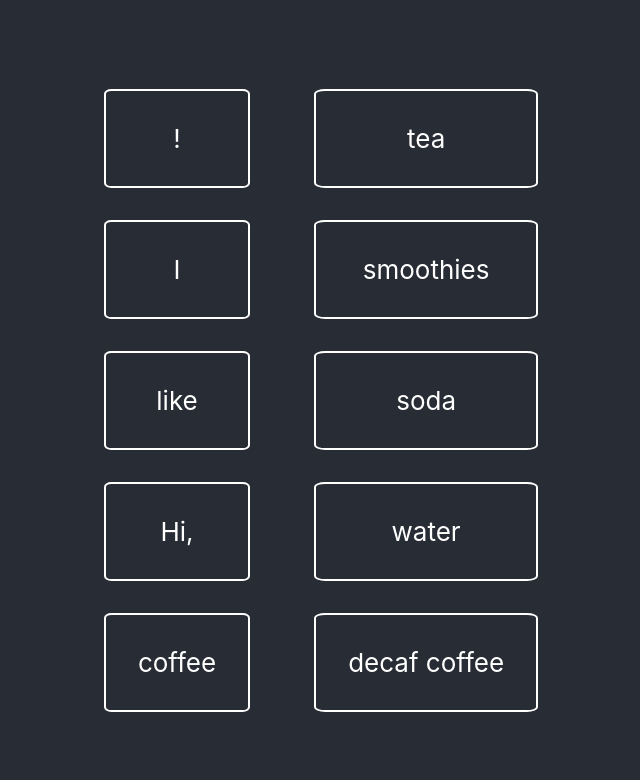
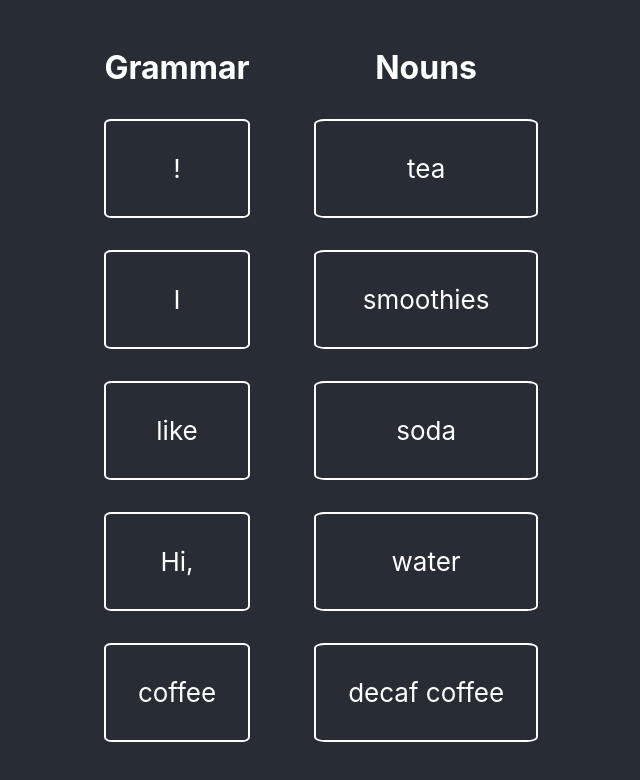
Before and after one commit to katiepdx/react-beautiful-dnd-practice, a React (Create React App) app: page / in a window 1280 px wide. Shown: the top 780 px of the page, without its empty margins (319-959 px from the left). Built offline with nearby package versions, Linux system fonts and the light colour scheme.

Commit message:
add list titles and fix id issue in checkDrinksWin

```diff
--- a/src/App.css
+++ b/src/App.css
@@ -8,7 +8,10 @@
   font-size: calc(10px + 2vmin);
   color: white;
 }
-
+h1 {
+  font-size: 2rem;
+  text-align: center;
+}
 .word-item {
   border: 2px solid white;
   margin: 2rem;
--- a/src/App.js
+++ b/src/App.js
@@ -1,13 +1,13 @@
 import React, { useState, useEffect } from 'react';
 import { DragDropContext, Droppable } from 'react-beautiful-dnd';
 import WordList from './components/WordList';
-import { draggableList, nounsList, drinksWinOrder } from './data/mock-data';
+import { tssList, nounsList, drinksWinOrder } from './data/mock-data';
 import { checkDrinksWin, reorderList } from './utils/dragDropUtils';
 import './App.css';
 
 function App() {
-  const [wordList, setWordList] = useState(draggableList);
-  const [nounList, setNounsList] = useState(nounsList);
+  const [wordList, setWordList] = useState(tssList.words);
+  const [nounList, setNounsList] = useState(nounsList.words);
   const [currDragged, setCurrDragged] = useState();
   const [winStyles, setWinStyles] = useState();
 
@@ -57,6 +57,8 @@ function App() {
               <div
                 className="words" {...provided.droppableProps} ref={provided.innerRef} id={winStyles === 'win' ? 'win' : 'no-win'}>
 
+                <h1>{tssList.title}</h1>
+
                 <WordList wordList={wordList} currDragged={currDragged} />
 
                 {provided.placeholder}
@@ -68,6 +70,8 @@ function App() {
           <Droppable droppableId="nouns">
             {(provided) => (
               <div className="nouns" {...provided.droppableProps} ref={provided.innerRef} >
+
+                <h1>{nounsList.title}</h1>
 
                 <WordList wordList={nounList} currDragged={currDragged} />
 
--- a/src/data/mock-data.jsx
+++ b/src/data/mock-data.jsx
@@ -1,18 +1,25 @@
-export const draggableList = [
+// DRINKS TSS
+export const tssList = {
+  title: 'Grammar',
+  words: [
     { id: '!', word: '!' },
     { id: 'i', word: 'I' },
     { id: 'like', word: 'like' },
     { id: 'hi', word: 'Hi,' },
     { id: 'coffee', word: 'coffee' }
-];
+  ]
+};
 
-export const nounsList = [
+export const nounsList = {
+  title: 'Nouns',
+  words: [
     { id: 'tea', word: 'tea' },
     { id: 'smoothies', word: 'smoothies' },
     { id: 'soda', word: 'soda' },
     { id: 'water', word: 'water' },
     { id: 'decaf coffee', word: 'decaf coffee' }
   ]
+};
 
 export const drinksWinOrder = [
   { id: 'hi', word: 'Hi,' },
--- a/src/utils/dragDropUtils.js
+++ b/src/utils/dragDropUtils.js
@@ -46,7 +46,7 @@ export const reorderList = (wordList, nounList, locationDetails) => {
 
 export const checkDrinksWin = (wordList, drinksWinOrder) => {
   const winArray = wordList.map((item, index) => {
-    return item.id === drinksWinOrder[index].id;
+    return item.id === drinksWinOrder[index]?.id;
   });
 
   // allow for index 3 word to be any noun
```
Lines whose indentation alone changed are shown as unchanged.
